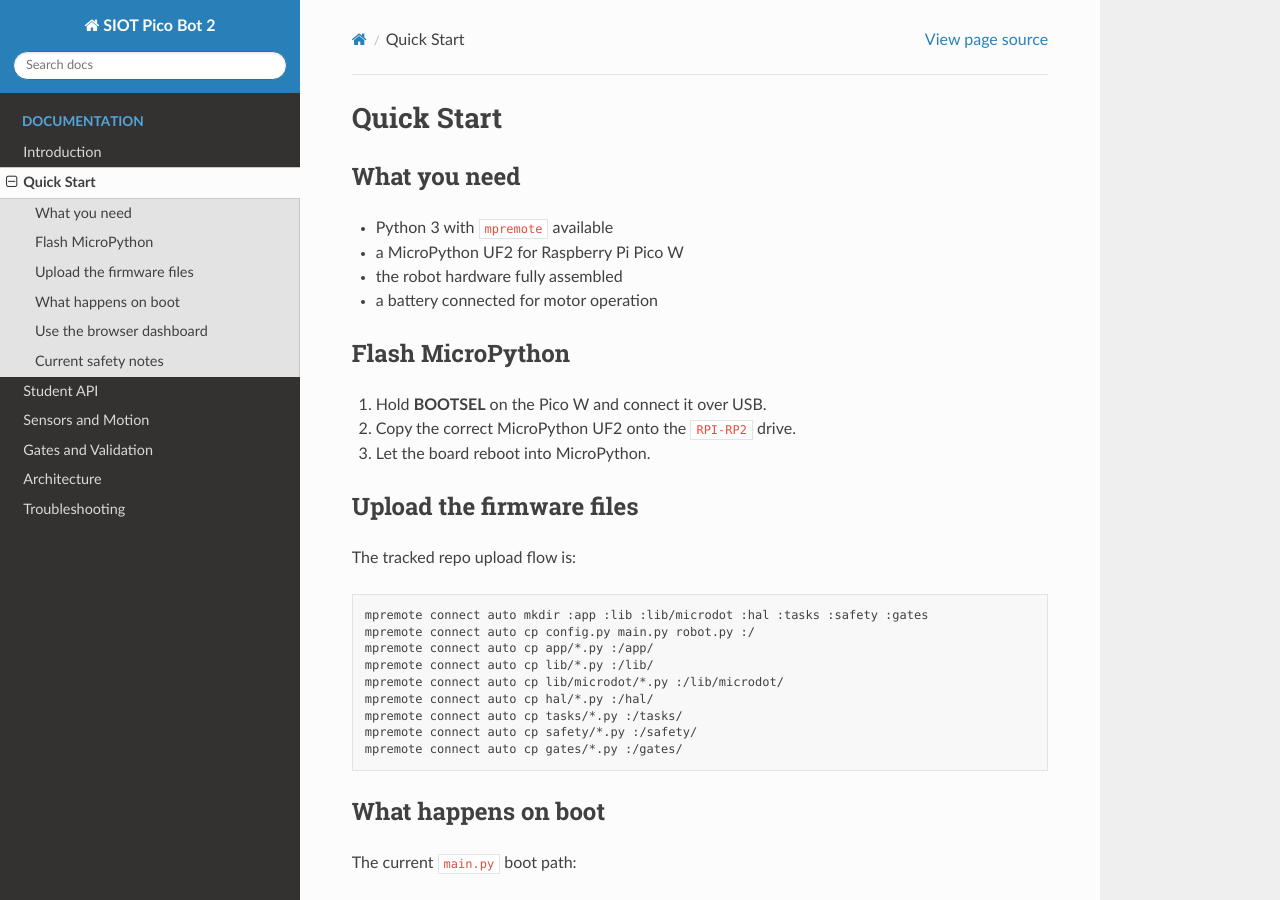
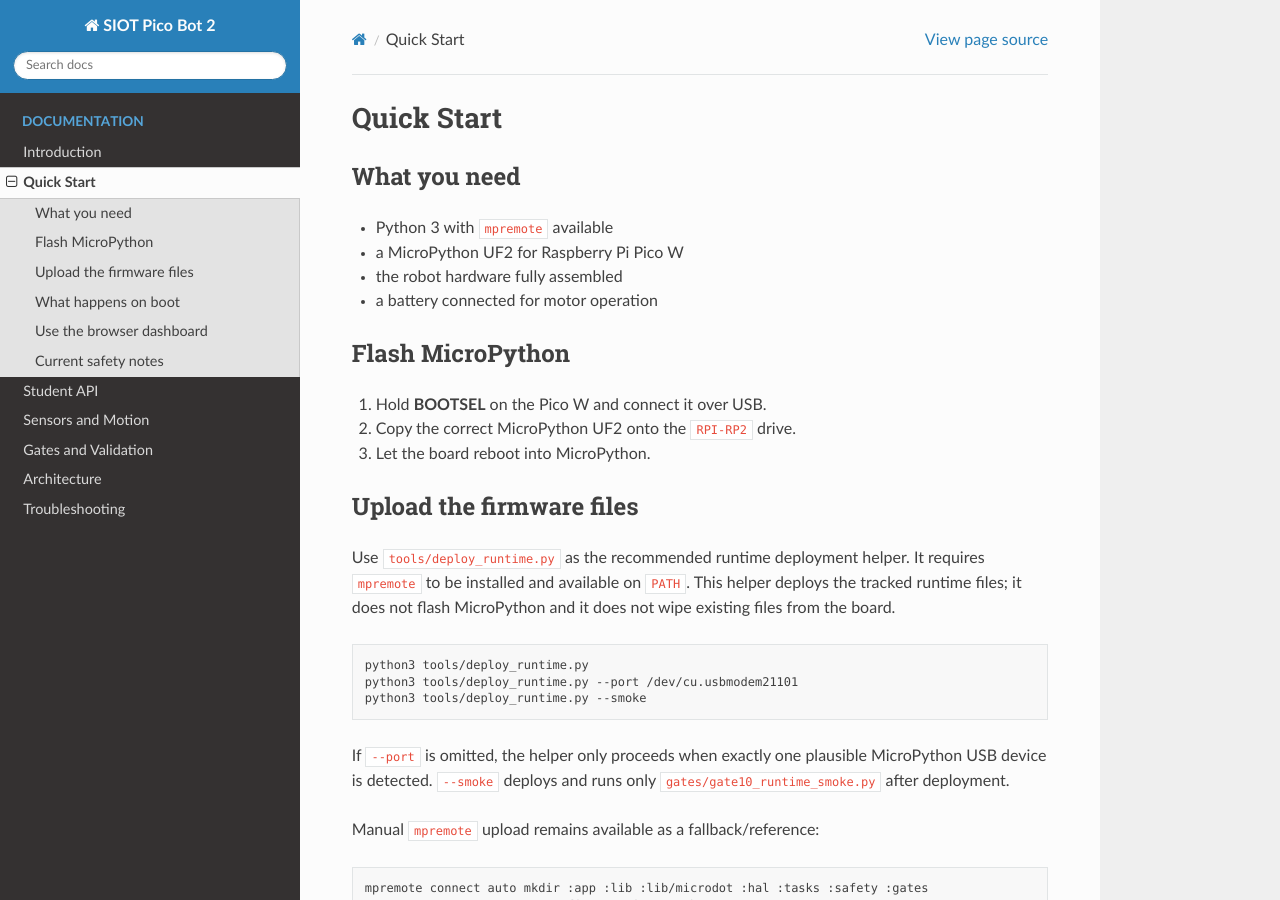
Before and after one commit to rnd-southerniot/siot-pico-bot-2, a Sphinx documentation site: the page built from docs/quickstart.rst, in a window 1280 px wide and 900 px high. Built offline with Sphinx 7.4.7 and the Read the Docs theme 3.1.0, drawn with Linux system fonts in a browser that asks for light colours.

Commit message:
docs: document runtime deployment helper

```diff
--- a/docs/quickstart.rst
+++ b/docs/quickstart.rst
@@ -19,7 +19,22 @@ Flash MicroPython
 Upload the firmware files
 -------------------------
 
-The tracked repo upload flow is:
+Use ``tools/deploy_runtime.py`` as the recommended runtime deployment helper. It
+requires ``mpremote`` to be installed and available on ``PATH``. This helper
+deploys the tracked runtime files; it does not flash MicroPython and it does not
+wipe existing files from the board.
+
+.. code-block:: bash
+
+   python3 tools/deploy_runtime.py
+   python3 tools/deploy_runtime.py --port /dev/cu.usbmodem21101
+   python3 tools/deploy_runtime.py --smoke
+
+If ``--port`` is omitted, the helper only proceeds when exactly one plausible
+MicroPython USB device is detected. ``--smoke`` deploys and runs only
+``gates/gate10_runtime_smoke.py`` after deployment.
+
+Manual ``mpremote`` upload remains available as a fallback/reference:
 
 .. code-block:: bash
 
```
Also changed, not shown: README.md (+22 -1 lines).
